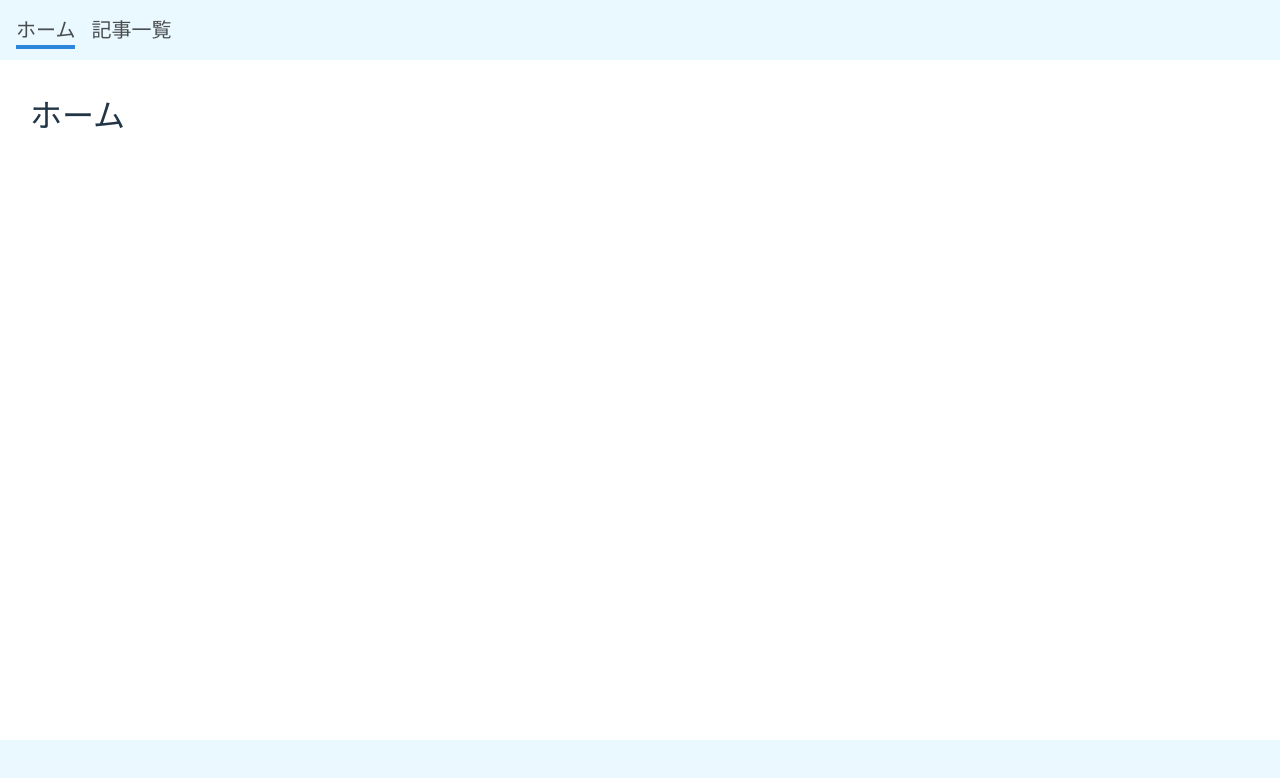
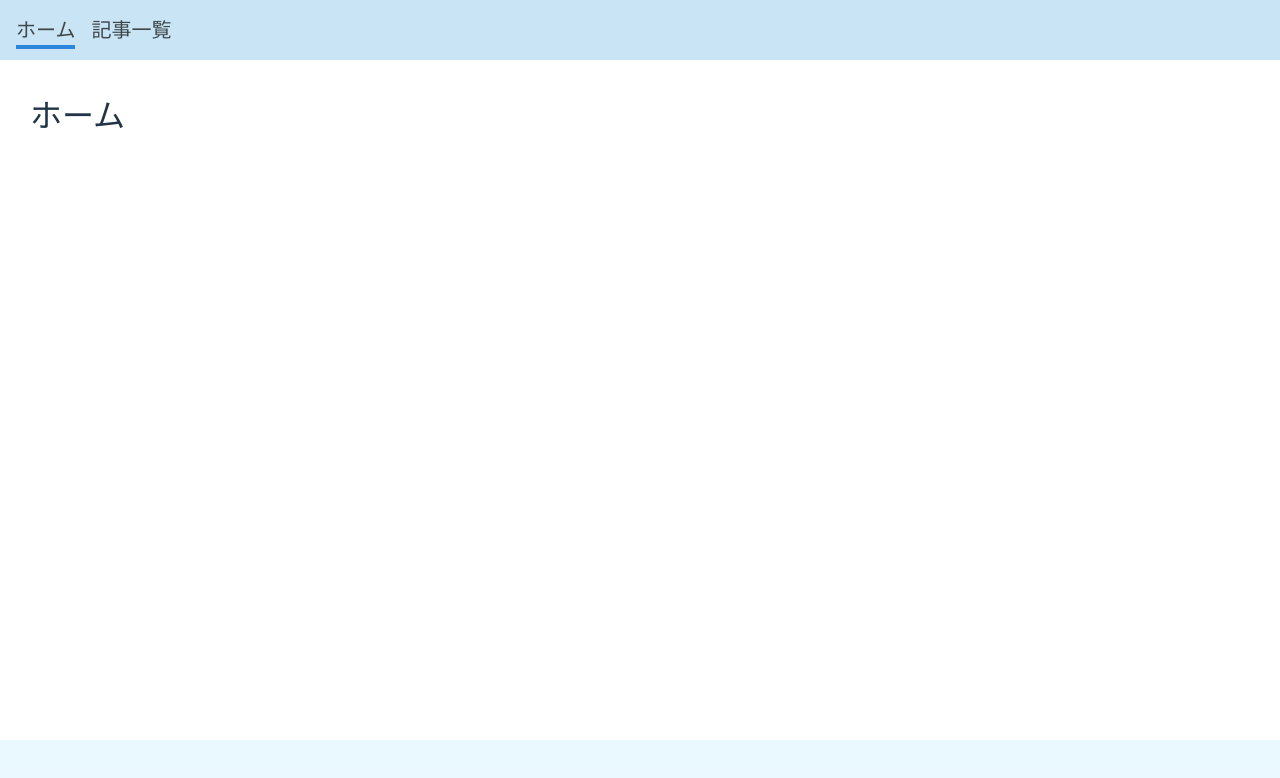
Before and after one commit to nishino203xx/knowledge-stocker, a React app in the folder app/: page / in a window 1280 px wide. Shown: the top 778 px of the page. Built offline with nearby package versions, Linux system fonts and the light colour scheme; the HTML template or start-up script is replaced by a standard one.

Commit message:
feat:ヘッダーの位置を固定

```diff
--- a/app/src/layouts/AppLayout.module.scss
+++ b/app/src/layouts/AppLayout.module.scss
@@ -5,9 +5,11 @@
 }
 
 .header {
+  position: sticky;
   display: flex;
   align-items: center;
-  background-color: #4cbefc1d;
+  background-color: #c9e5f5;
+  top: 0;
   padding: 0 16px;
   grid-row: 1;
 }
```
